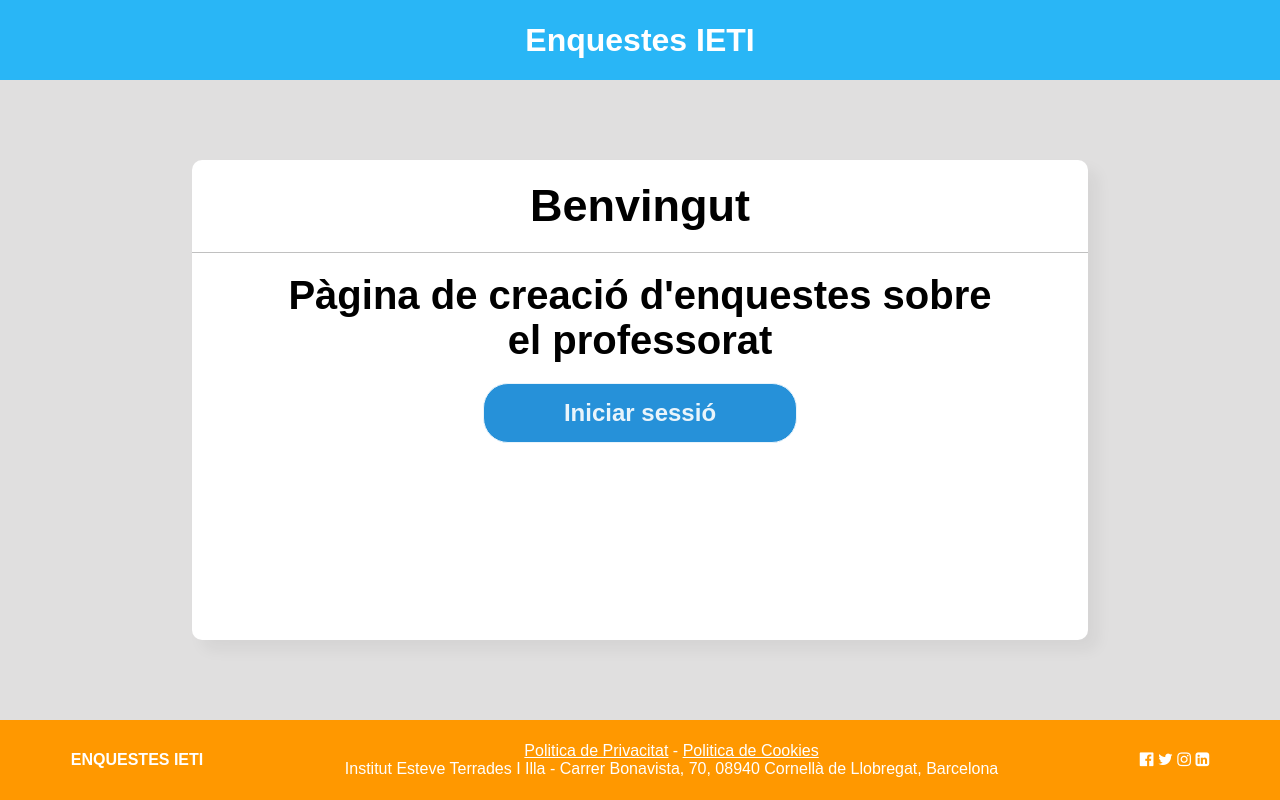
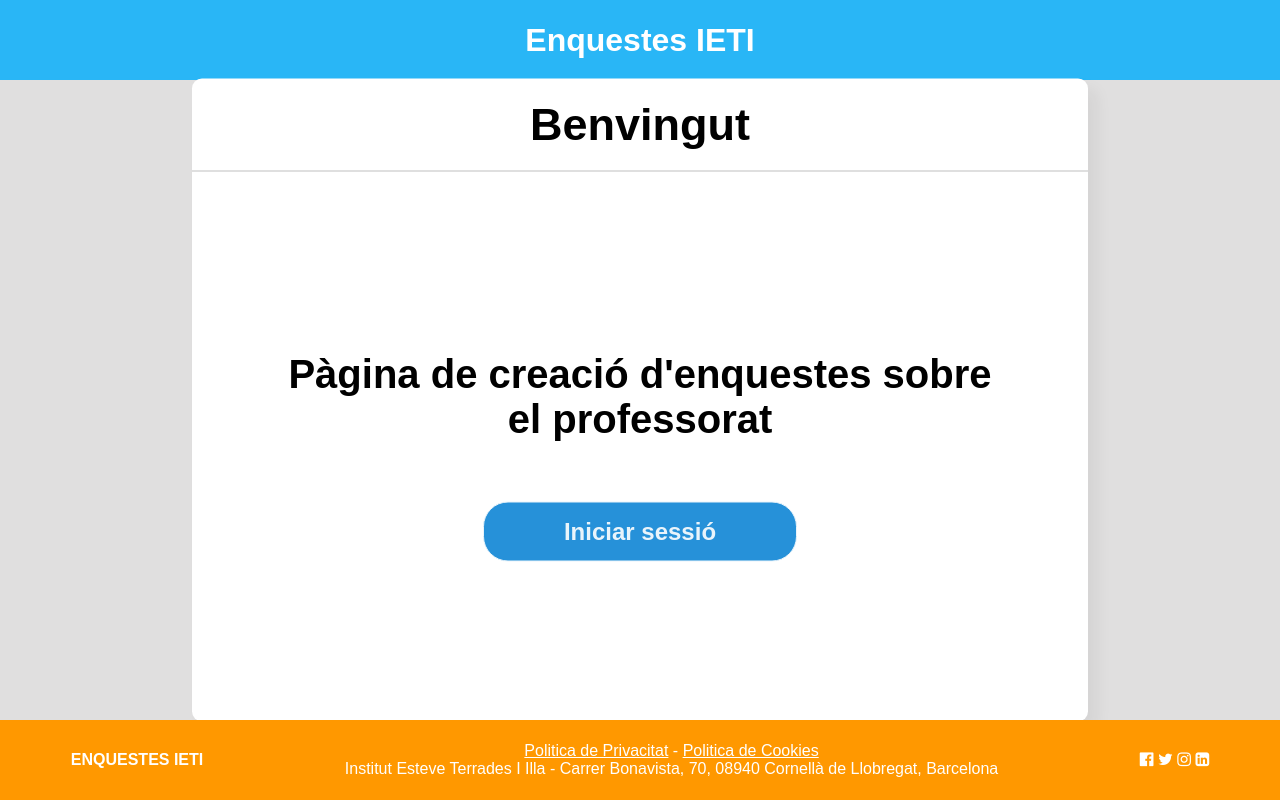
Before and after one commit to raul-garcia-sanchez/surveysProject, a PHP site: page / in a window 1280 px wide. Run offline with PHP 8.4, Linux system fonts and the light colour scheme.

Commit message:
last commit

```diff
--- a/styles.css
+++ b/styles.css
@@ -218,7 +218,7 @@ footer a {
     box-shadow: 10px 10px 15px rgba(0, 0, 0, 0.05);
 }
 
-.page-landingPage .card .card-content {
+/* .page-landingPage .card .card-content {
     display: flex;
     flex-direction: column;
     justify-content: space-around;
@@ -227,6 +227,21 @@ footer a {
 .page-landingPage .card .card-content div{
     height: auto;
     margin: auto 0;
+} */
+
+.page-landingPage .card .card-content {
+    display: flex;
+    flex-direction: column;
+    justify-content: space-around;
+    min-height: 550px;
+}
+
+.page-landingPage .card .card-content div{
+    margin: auto 0;
+}
+
+.page-landingPage .card .card-content div button{
+    margin-top: 40px;
 }
 
 .page-landingPage .buttonGoLogin {
```
